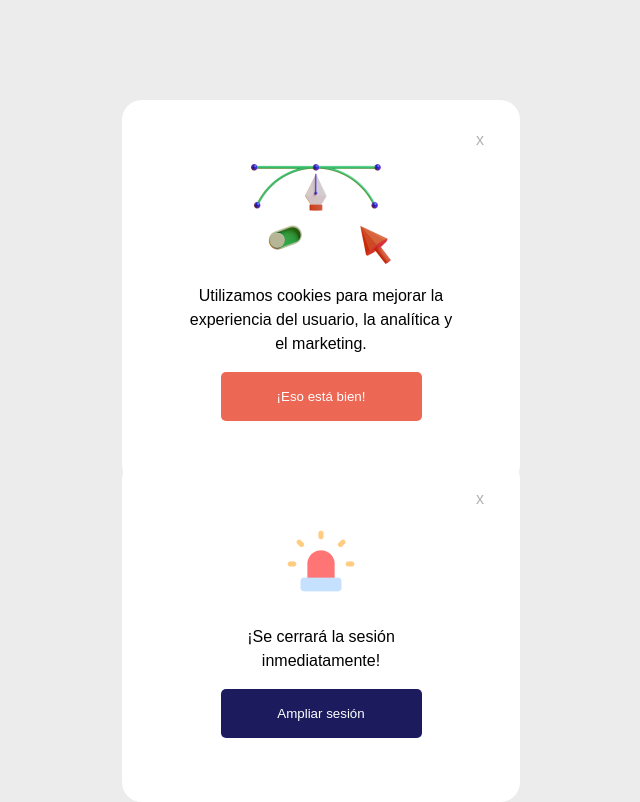
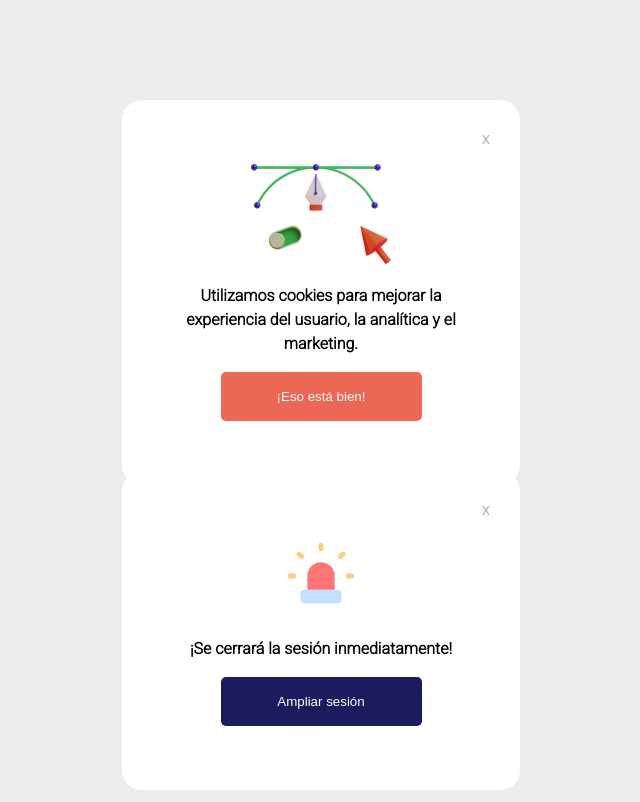
Before and after one commit to Facundo0503/Nucba-Pop-up-challenge, a plain HTML site: page index.html in a window 1280 px wide. Shown: the whole page, without its empty margins (319-959 px from the left). Drawn offline with Linux system fonts and the light colour scheme.

Commit message:
Pop up challenge

```diff
--- a/index.html
+++ b/index.html
@@ -8,22 +8,18 @@
     <link rel="stylesheet" href="styles.css">
 </head>
 <body>
- <section>
     <div id="margen">
          <button id="close">x</button>
           <img src="Saly-27.png" alt="Primero">
-           <p>Utilizamos cookies para mejorar la experiencia del usuario, la analítica y el marketing.</p>
+           <p><b>Utilizamos cookies para mejorar la experiencia del usuario, la analítica y el marketing.</b></p>
          <button class="btn">¡Eso está bien!</button>
     </div>
- </section>
   <!-- espacio -->
- <section>
     <div id="margen2">
         <button id="close2">x</button>
          <img src="Frame.png" alt="Segundo">
-          <p>¡Se cerrará la sesión inmediatamente!</p>
+          <p><b>¡Se cerrará la sesión inmediatamente!</b></p>
         <button class="btn2">Ampliar sesión</button>
     </div>
- </section>
 </body>
 </html>
--- a/styles.css
+++ b/styles.css
@@ -1,8 +1,20 @@
+@import url('https://fonts.googleapis.com/css2?family=Roboto:wght@300&display=swap');
+@media (max-width: 576px)
+ body{
+
+}
+*{
+    padding: 0;
+    margin: 0;
+    box-sizing: border-box;
+}
 body{
    background-color: rgb(236, 236, 236);
-   font-family: sans-serif;
+   font-family: "Roboto";
    display: block;
-   margin: 8px;
+   margin: 0px;
+   padding: 0px;
+   box-sizing: border-box;
 }
 #close{
     position: absolute;
@@ -13,10 +25,11 @@ body{
     background-color: transparent;
     font-size: 100%;
     outline: none;
+    cursor: pointer;
 }
 #margen{
-    max-width: 432px;
-    max-height: 399px;
+    width: 432px;
+    height: 399px;
     background-color: #FFF;
     border-radius: 20px;
     position: relative;
@@ -54,18 +67,18 @@ p{
     cursor: pointer;
 }
 #margen2{
-    max-width: 432px;
-    max-height: 399px;
+    width: 432px;
+    height: 399px;
     background-color: #FFF;
     border-radius: 20px;
-    position: relative;
+    position: absolute;
     text-align: center;
     border: none;
     padding: 4rem;
     box-sizing: border-box;
     /* demas */
     display: block;
-    position: absolute;
+    position: fixed;
     left: 0px;
     right: 0px;
     width: fit-content;
@@ -83,6 +96,7 @@ p{
     background-color: transparent;
     font-size: 100%;
     outline: none;
+    cursor: pointer;
 }
 .btn2{
     background-color: #1c1b5e;
```
